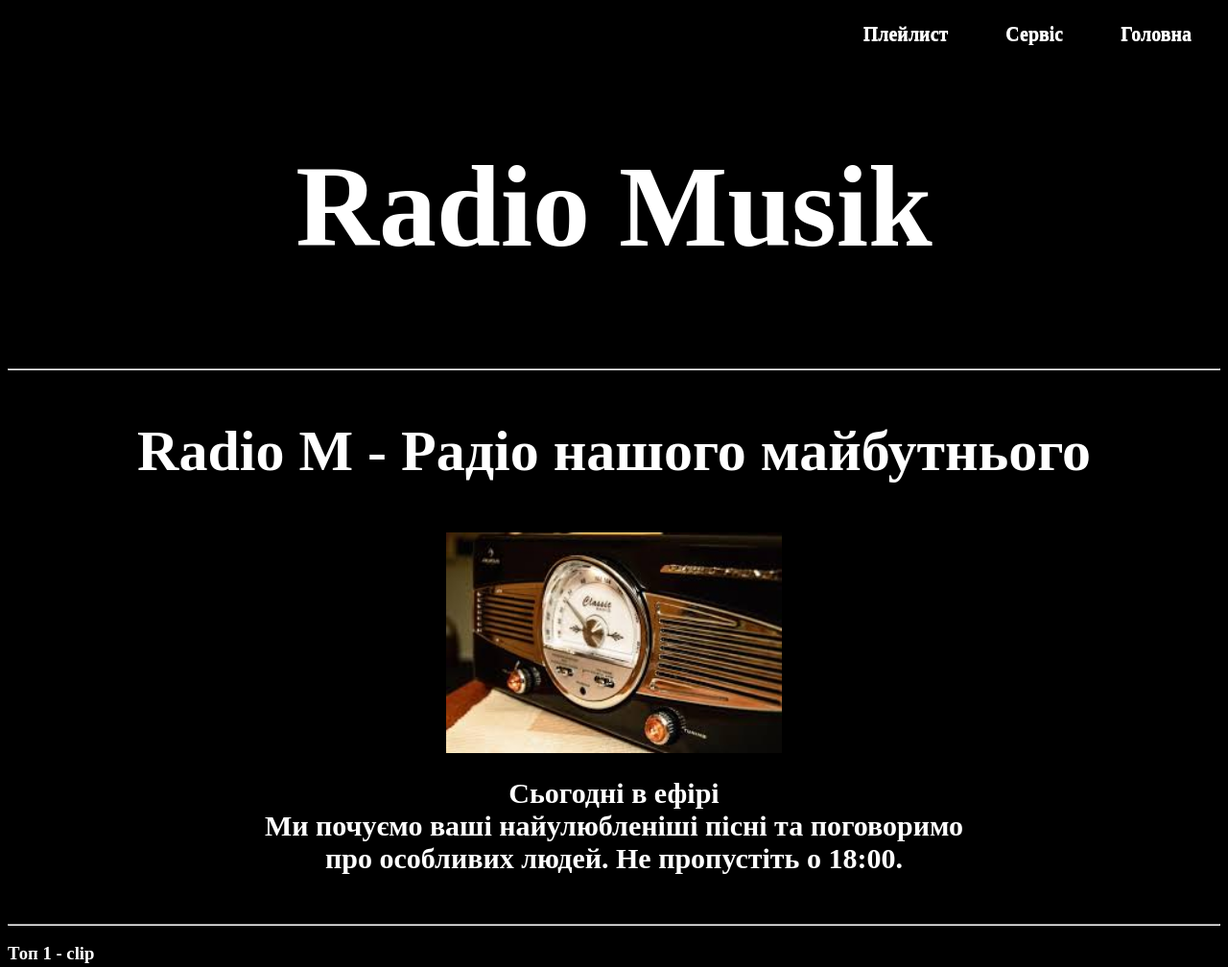
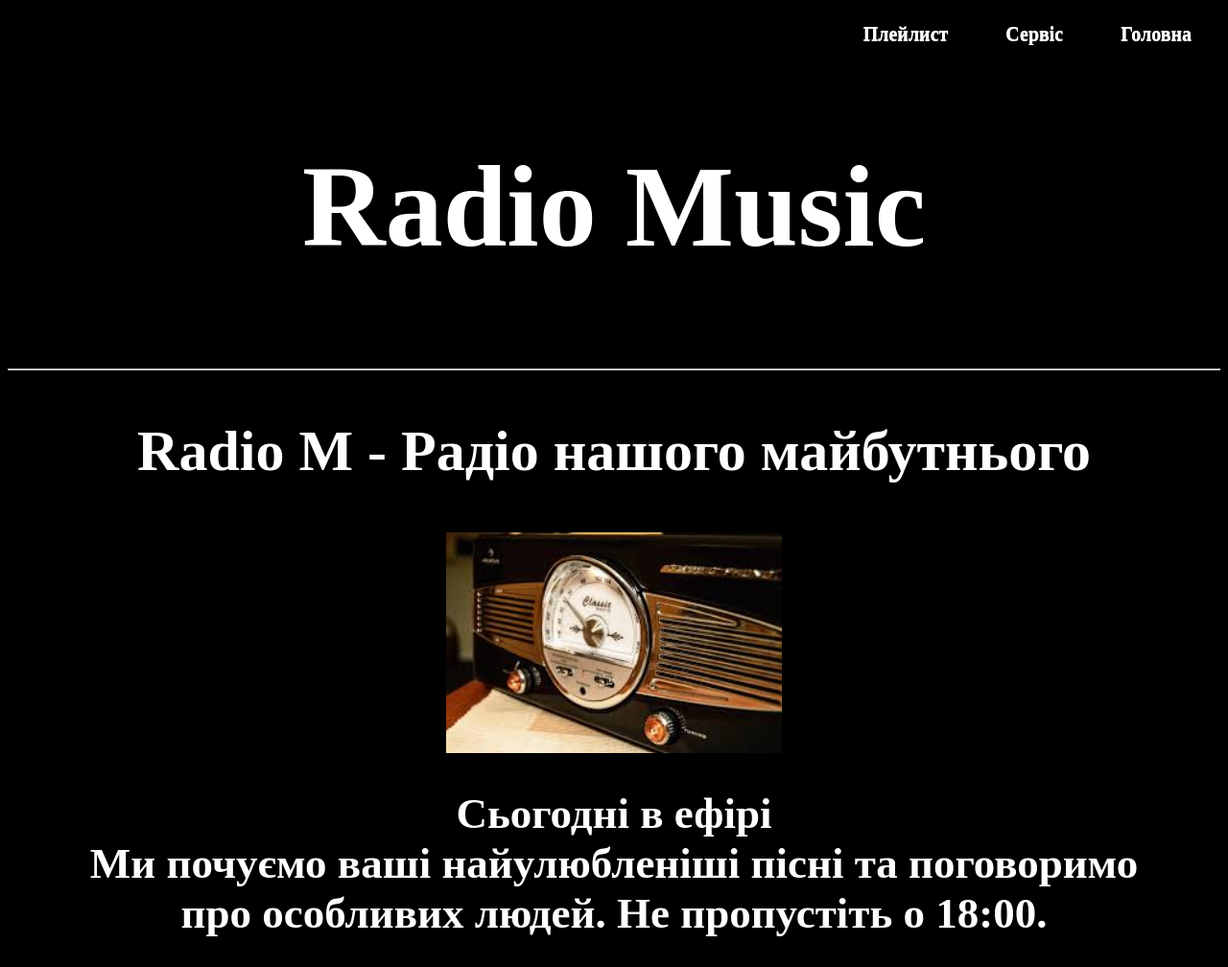
Before and after one commit to Baltazar-cpu/Radio-Music, a plain HTML site: page index.html in a window 1280 px wide. Shown: the top 1008 px of the page at 96% size. Drawn offline with Linux system fonts and the light colour scheme.

Commit message:
Greeting section

```diff
--- a/index.html
+++ b/index.html
@@ -26,7 +26,7 @@
     <main>
         <section id="home">
             <h1 id="start_page_text">
-            Radio Musik
+            Radio Music
             </h1>
             <hr>
             <h2 id="start_page">
@@ -35,7 +35,7 @@
         </section>
         <section id="information">
             <img src="img/imagess.jpg" alt="radio24/7">
-            <h2 id="information">
+            <h2 id="info">
             Сьогодні в ефірі
             <br>Ми почуємо ваші найулюбленіші пісні та поговоримо
             <br>про особливих людей. Не пропустіть о 18:00.
```
